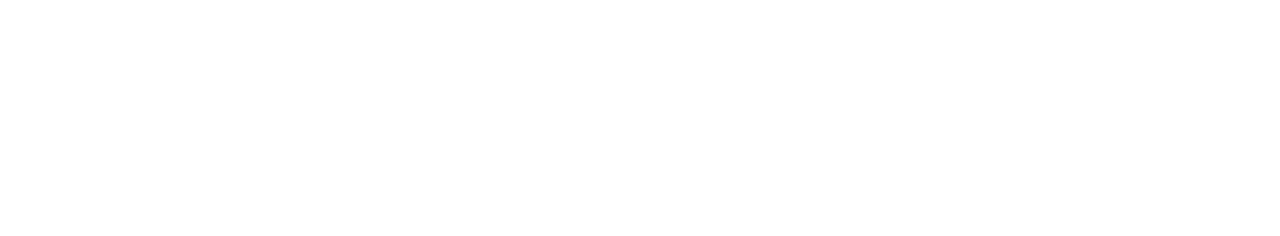
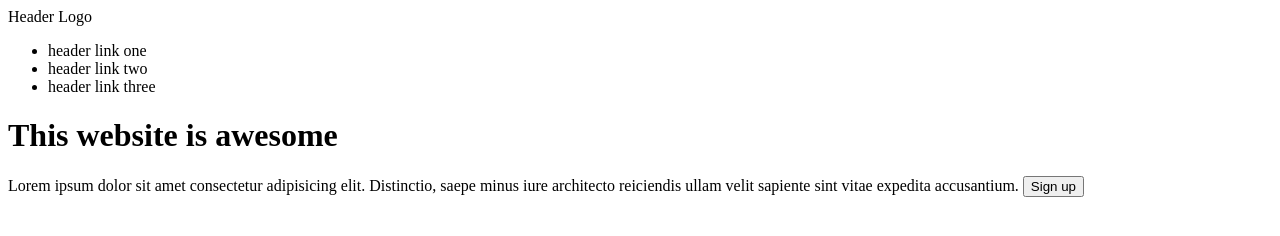
Before and after one commit to d2038-dev/landing-page, a plain HTML site: page index.html in a window 1280 px wide. Drawn offline with Linux system fonts and the light colour scheme.

Commit message:
feat(layout): implement hero section structure
This commit adds the basic HTML structure for the hero section of the
landing page. It includes the navigation bar, main content area with
text and image placeholders.

```diff
--- a/index.html
+++ b/index.html
@@ -1,13 +1,35 @@
 <!DOCTYPE html>
 <html lang="en">
-<head>
-    <meta charset="UTF-8">
-    <meta name="viewport" content="width=device-width, initial-scale=1.0">
-    <link rel="stylesheet" href="style.css">
+  <head>
+    <meta charset="UTF-8" />
+    <meta name="viewport" content="width=device-width, initial-scale=1.0" />
+    <link rel="stylesheet" href="style.css" />
     <title>Landing Page</title>
-</head>
-<body>
+  </head>
+  <body>
     <div class="container">
+      <div class="section-1">
+        <div class="nav">
+          <div class="logo">Header Logo</div>
+          <ul class="links">
+            <li>header link one</li>
+            <li>header link two</li>
+            <li>header link three</li>
+          </ul>
+        </div>
+        <div class="content">
+          <div class="text-container">
+            <h1 class="heading">This website is awesome</h1>
+            <p class="text">
+              Lorem ipsum dolor sit amet consectetur adipisicing elit.
+              Distinctio, saepe minus iure architecto reiciendis ullam velit
+              sapiente sint vitae expedita accusantium.
+              <button class="btn">Sign up</button>
+            </p>
+          </div>
+          <img src="" alt="" class="main-image" />
+        </div>
+      </div>
     </div>
-</body>
+  </body>
 </html>
```
